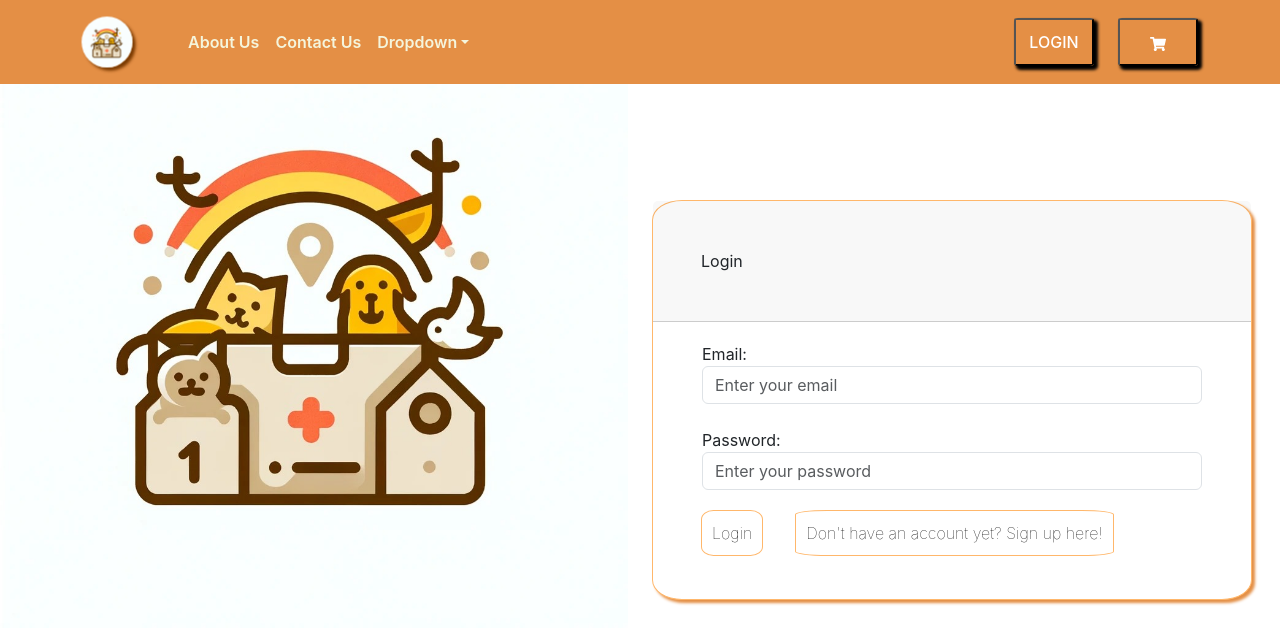
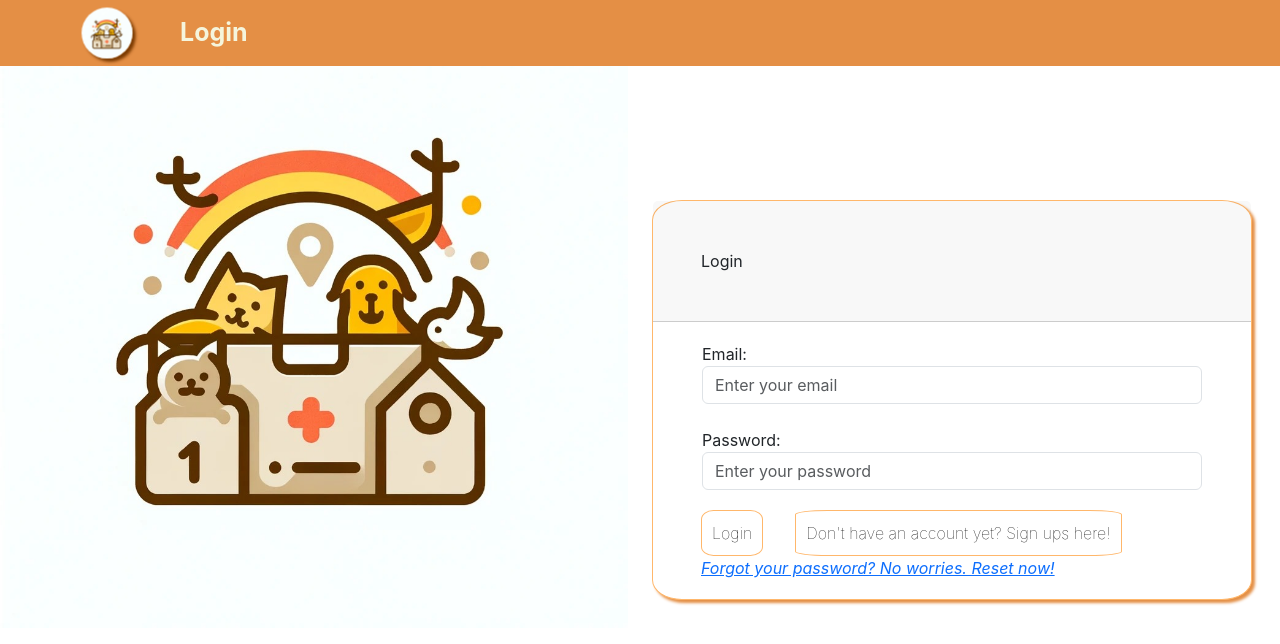
Before and after one commit to Glanhelmion/FS105FaithfulCompanionsMarket01, a React (Create React App) app: page /login in a window 1280 px wide. Shown: the top 644 px of the page. Built offline with nearby package versions, Linux system fonts and the light colour scheme.

Commit message:
customized the login page for better look. Added 'forget password' link. Also added files - NavbarForLoginPage.jsx and NavbarForLoginPage.css

```diff
--- /dev/null
+++ b/src/components/NavbarForLoginPage.jsx
@@ -0,0 +1,28 @@
+import React, { useState } from 'react';
+import { Navbar, Nav, NavDropdown, Container, Button } from 'react-bootstrap';
+import 'bootstrap/dist/css/bootstrap.min.css';
+import '../styles/NavbarForLoginPage.css';
+import { Link } from "react-router-dom";
+import fcmlogo from '../images/logo/fcmlogo.jpeg';
+import { FaShoppingCart } from 'react-icons/fa';
+
+
+const NavbarForLoginPage = () => {
+  const [expanded, setExpanded] = useState(false);
+
+  return (
+    <div className="text-white position-fixed w-100 mt-0 fw-semibold custom-navbar-zindex">
+      <Navbar expanded={expanded} expand="lg" className="navbar navbar-text-white" variant="light">
+        <Container>
+        <Link to="/" style={{ display: "flex", alignItems: "center", textDecoration: "none"}}>
+        <img src={fcmlogo} alt="" className="nasmer me-5 custom-navbar-icon"  />
+        <h1 style={{ fontSize: "25px", fontWeight: "700", marginTop: "5px"}}>Login</h1>
+        </Link>
+        </Container>
+      </Navbar>
+    </div>
+  );
+};
+
+
+export default NavbarForLoginPage;
--- a/src/pages/Login.jsx
+++ b/src/pages/Login.jsx
@@ -1,13 +1,13 @@
 import React from "react";
 import { Link } from "react-router-dom";
-import CustomNavbar from "../components/Navbar";
+import NavbarForLoginPage from "../components/NavbarForLoginPage";
 import fcmlogo from "../images/logo/fcmlogo.jpeg";
 import "../styles/Login.css";
 
 function Login() {
   return (
     <div>
-      <CustomNavbar />
+      <NavbarForLoginPage />
       <div className="row">
         {/* Column for the image */}
         <div className="col-md-6">
@@ -48,8 +48,12 @@ function Login() {
                 </button>
                 <Link to="/signup">
                   <button className="custom-login-registerbutton">
-                    Don't have an account yet? Sign up here!
+                    Don't have an account yet? Sign ups here!
                   </button>
+                </Link>
+                <br></br>
+                <Link to="/resetpassword">
+                  <em className="custom-login-forgotpassword">Forgot your password? No worries. Reset now!</em>
                 </Link>
               </form>
             </div>
--- a/src/styles/Login.css
+++ b/src/styles/Login.css
@@ -44,3 +44,7 @@
     font-weight: 300;
     background-color: #E48F45;
 }
+
+.custom-login-forgotpassword {
+    margin-left: 32px;
+}
--- /dev/null
+++ b/src/styles/NavbarForLoginPage.css
@@ -0,0 +1,87 @@
+.custom-navbar-zindex {
+    z-index: 1000;
+  }
+
+  .navbar {
+    background-color: #E48F45;
+  }
+
+  .navbar-text-white {
+    color: #F5F5DC;
+    text-decoration: none;
+  }
+
+
+  @keyframes flickerAnimation {
+    0%   { opacity: 1; }
+    50%  { opacity: 1; transform: scale(1.05); }
+    100% { opacity: 1; }
+  }
+
+  .custom-navbar-icon {
+    box-shadow: 3px 3px 3px #7a3a01;
+    animation: flickerAnimation 0.5s infinite;
+  }
+
+  .custom-navbar-icon:hover {
+    opacity: 0.1;
+  }
+
+  .custom-navbar-text {
+    transition: color 0.3s ease, font-weight 0.3s ease, text-decoration 0.3s ease;
+  }
+
+  .custom-navbar-text:hover {
+    color: white;
+    font-weight: 900;
+
+    border: 1px solid white;
+  }
+
+  .custom-navbar-dropdown {
+    color: black;
+  }
+
+  .custom-navbar-dropdown:hover {
+      font-weight: 700;
+      transform: scale(1.1);
+      background: linear-gradient(135deg, #FFA500, #FFD700);
+      border: 1px solid #FFB76B;
+      box-shadow: 1px 10px 10px #FFB76B;
+      color: white !important;
+  }
+
+  .custom-navbar-login {
+      background-color: transparent;
+      width: 80px;
+      color: #ffffff;
+      font-weight: 500;
+      border-radius: 5%;
+      box-shadow: 3px 3px 3px 1px black;
+      text-transform: uppercase;
+      padding: 10px;
+      margin-top: 10px;
+      margin-bottom: 10px;
+      overflow: hidden;
+      position: relative;
+
+  }
+
+  .custom-navbar-login:before {
+    content: "";
+      top: 0;
+      left: 0;
+      width: 100%;
+      height: 100%;
+      background: linear-gradient(120deg, transparent, yellow);
+      transform: translateX(-100%);
+      transition: 10s;
+      position: absolute;
+  }
+
+  .custom-navbar-login:hover {
+    background: linear-gradient(120deg, transparent, rgb(255, 255, 255), rgb(54, 2, 2), transparent);
+    box-shadow: 0 0 20px 5px white;
+    color: #ff6f00;
+    transform: scale(1.1);
+  }
```
